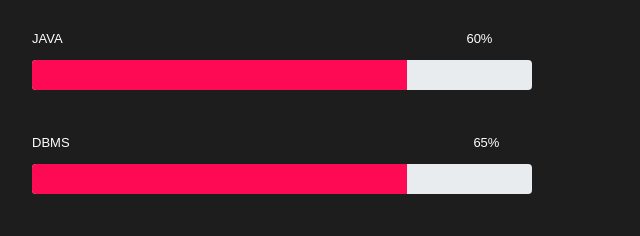
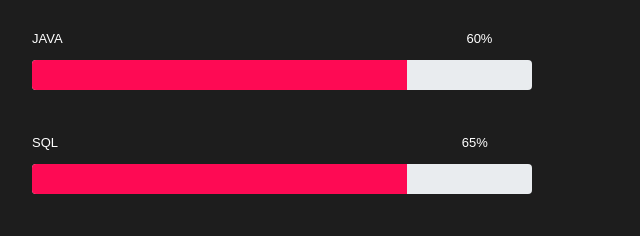
Before and after one commit to Surya1612/Surya1612.github.io, a plain HTML site: page index.html in a window 1280 px wide. Shown: the part 1460-1696 px from the top of the page, 60-700 px from the left. Drawn offline with nearby package versions, Linux system fonts and the light colour scheme; a web font is replaced by a local one.

Commit message:
Update index.html

```diff
--- a/index.html
+++ b/index.html
@@ -141,7 +141,7 @@
 
                     <div class="bar ">
                         <div class="skill-bar">
-                            <span>DBMS</span>
+                            <span>SQL</span>
                             <span id="f1">65%</span>
                         </div>
 
```
